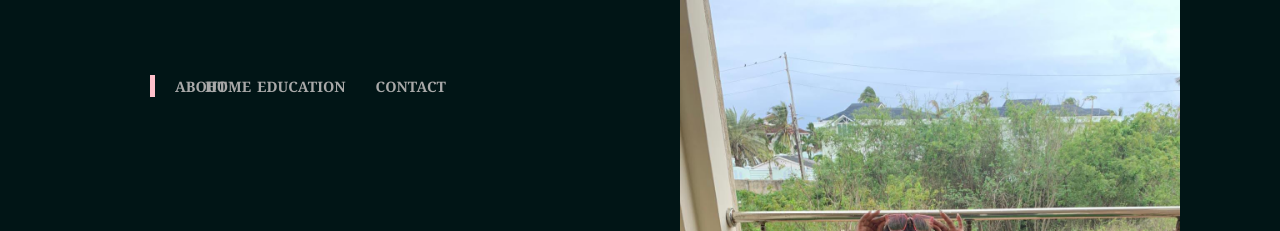
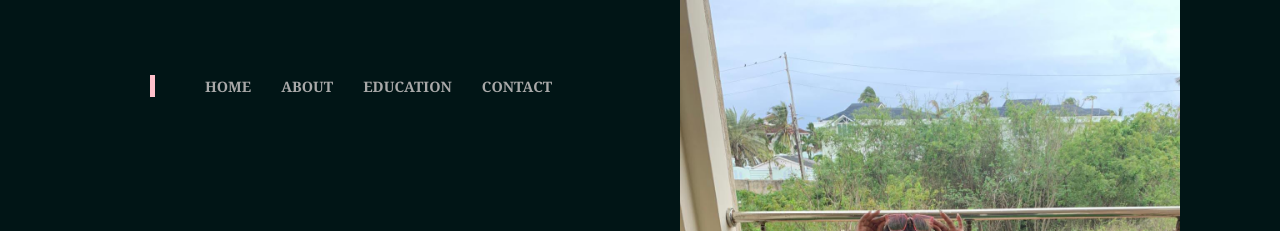
Before and after one commit to irunguliz/Portfolio, a plain HTML site: page Contact.html in a window 1280 px wide. Shown: the top 231 px of the page. Drawn offline with Linux system fonts and the light colour scheme.

Commit message:
Education.html

```diff
--- a/Contact.html
+++ b/Contact.html
@@ -23,8 +23,6 @@
         </div>
         <ul class="nav">
             <li><a href="#" class="active"><a href="index.html">Home</a></li>
-        </ul>
-        <ul class="nav">
             <li><a href="About.html">About</a></li>
             <li><a href="Education.html">Education</a></li>
             <li><a href="Contact.html">Contact</a></li>
```
Also changed, not shown: About.html (+1 -2 lines), Education.html (+0 -2 lines), index.html (+1 -2 lines).
